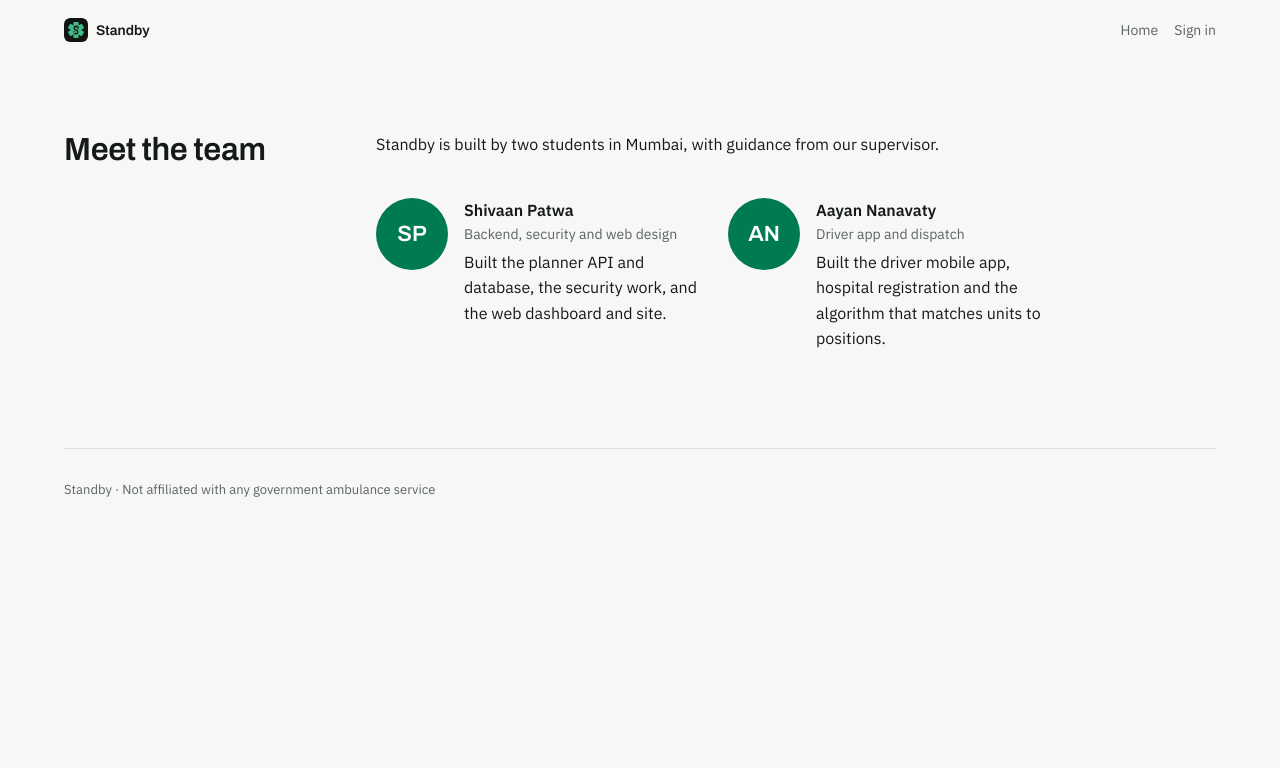
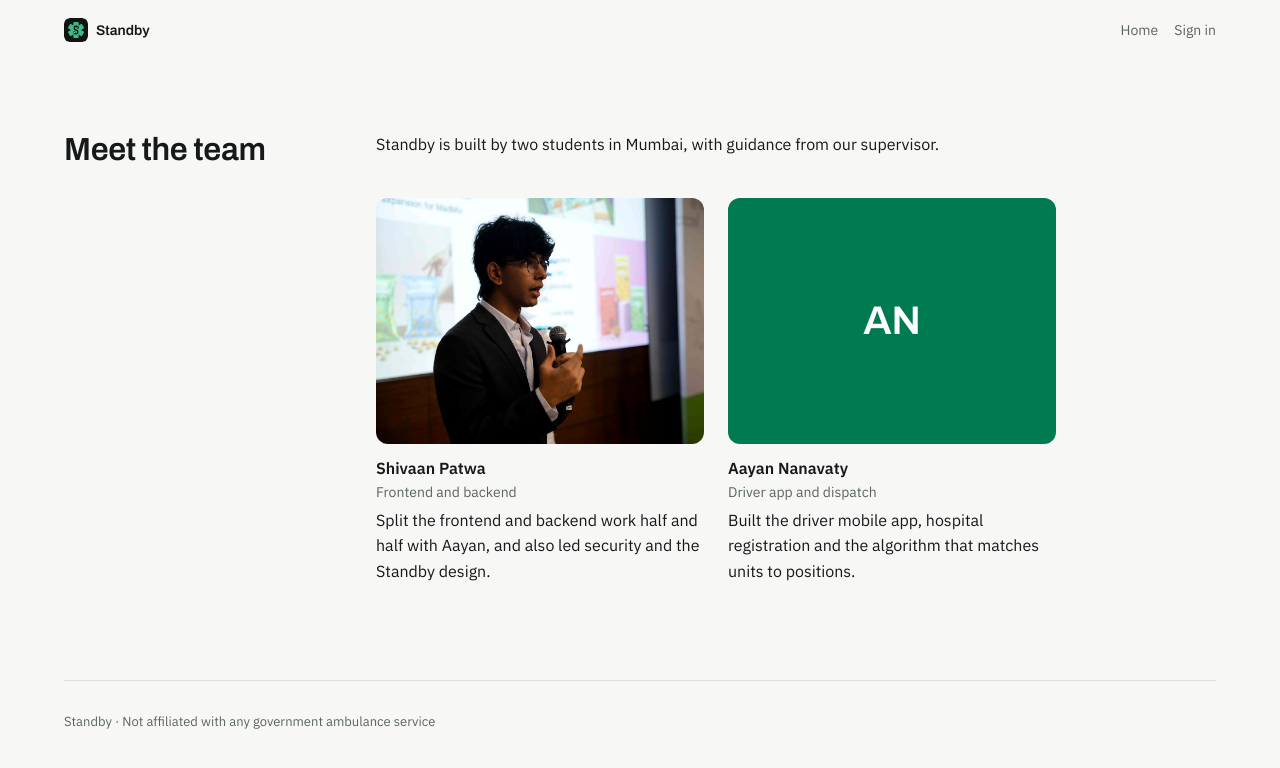
Before and after one commit to shivaanpatwa-stack/v0-Mockup-for-App, a Next.js app in the folder frontend/: page /team in a window 1280 px wide. Shown: the top 768 px of the page. Built offline with nearby package versions, Linux system fonts and the light colour scheme.

Commit message:
Team page: Shivaan's photo (shown large) and role, frontend/backend split with Aayan
Co-Authored-By: Claude Opus 5.5 <noreply@anthropic.com>

```diff
--- a/frontend/app/globals.css
+++ b/frontend/app/globals.css
@@ -2890,8 +2890,8 @@ input[type='range'].range::-moz-range-thumb {
 }
 .team-member {
   display: flex;
-  align-items: flex-start;
-  gap: var(--s-4);
+  flex-direction: column;
+  gap: var(--s-3);
 }
 .team-member p {
   margin: var(--s-1) 0 0;
@@ -2901,11 +2901,13 @@ input[type='range'].range::-moz-range-thumb {
   font-size: var(--fs-14);
 }
 .team-photo {
-  flex: none;
-  width: 72px;
-  height: 72px;
-  border-radius: 50%;
+  display: flex;
+  width: 100%;
+  height: auto;
+  aspect-ratio: 4 / 3;
+  border-radius: 12px;
   object-fit: cover;
+  object-position: 40% 30%;
 }
 .team-initials {
   display: inline-flex;
@@ -2913,7 +2915,7 @@ input[type='range'].range::-moz-range-thumb {
   justify-content: center;
   background: var(--brand, #2f7d5b);
   color: #fff;
-  font: 600 22px / 1 var(--font-display, inherit);
+  font: 600 40px / 1 var(--font-display, inherit);
 }
 
 /* Phone: keep the map buttons on one row (scrolls sideways if needed) so a wrapped
--- a/frontend/app/team/page.tsx
+++ b/frontend/app/team/page.tsx
@@ -10,8 +10,9 @@ type Member = { name: string; role: string; note: string; photo?: string; link?:
 const TEAM: Member[] = [
   {
     name: 'Shivaan Patwa',
-    role: 'Backend, security and web design',
-    note: 'Built the planner API and database, the security work, and the web dashboard and site.',
+    role: 'Frontend and backend',
+    note: 'Split the frontend and backend work half and half with Aayan, and also led security and the Standby design.',
+    photo: '/team/shivaan.jpg',
   },
   {
     name: 'Aayan Nanavaty',
@@ -53,8 +54,8 @@ export default function TeamPage() {
               {TEAM.map((m) => (
                 <li key={m.name} className="team-member">
                   {m.photo ? (
-                    // eslint-disable-next-line @next/next/no-img-element -- small local photo
-                    <img src={m.photo} alt="" width={72} height={72} className="team-photo" />
+                    // eslint-disable-next-line @next/next/no-img-element -- local team photo
+                    <img src={m.photo} alt={`${m.name} presenting`} width={1200} height={860} className="team-photo" />
                   ) : (
                     <span className="team-photo team-initials" aria-hidden="true">
                       {initials(m.name)}
```
Also changed, not shown: frontend/public/team/shivaan.jpg (added).
